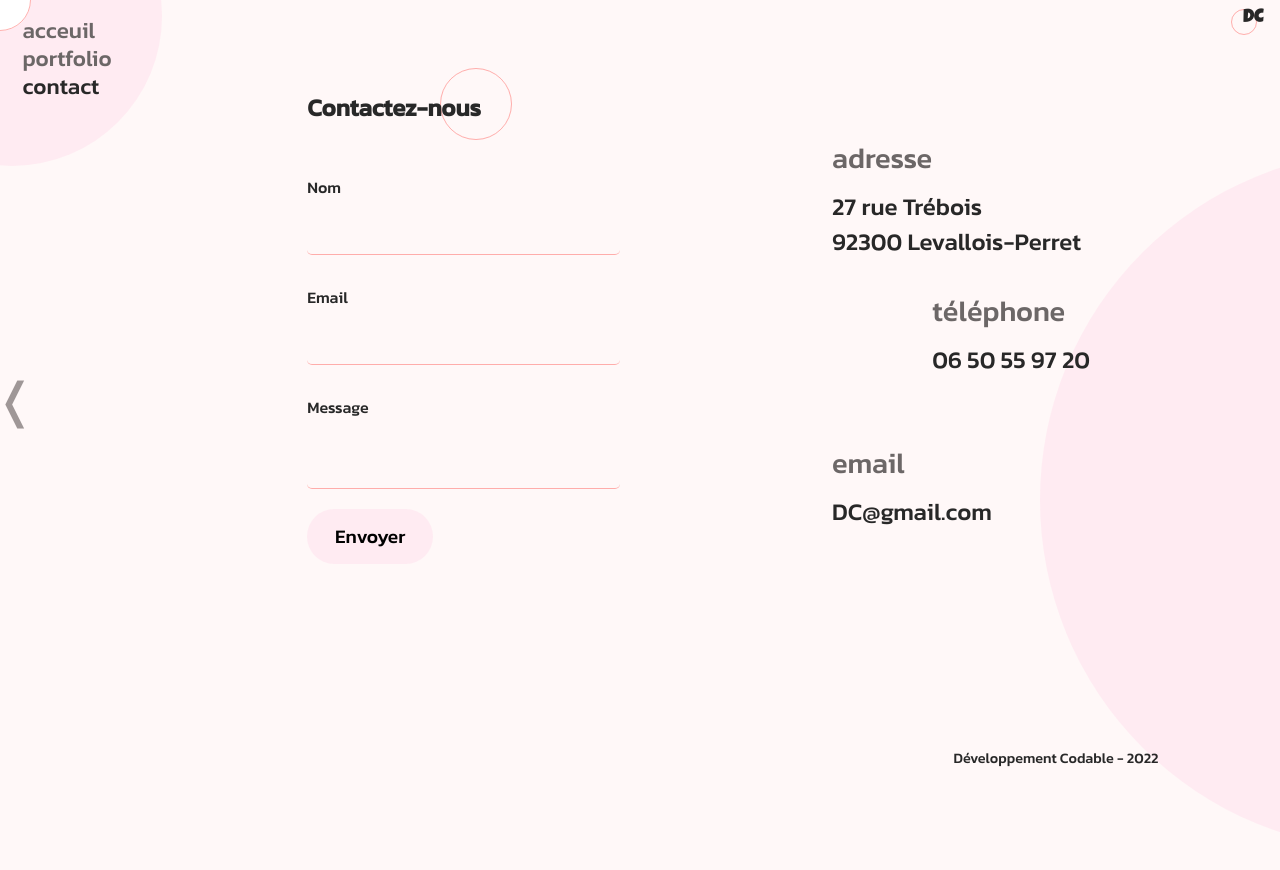
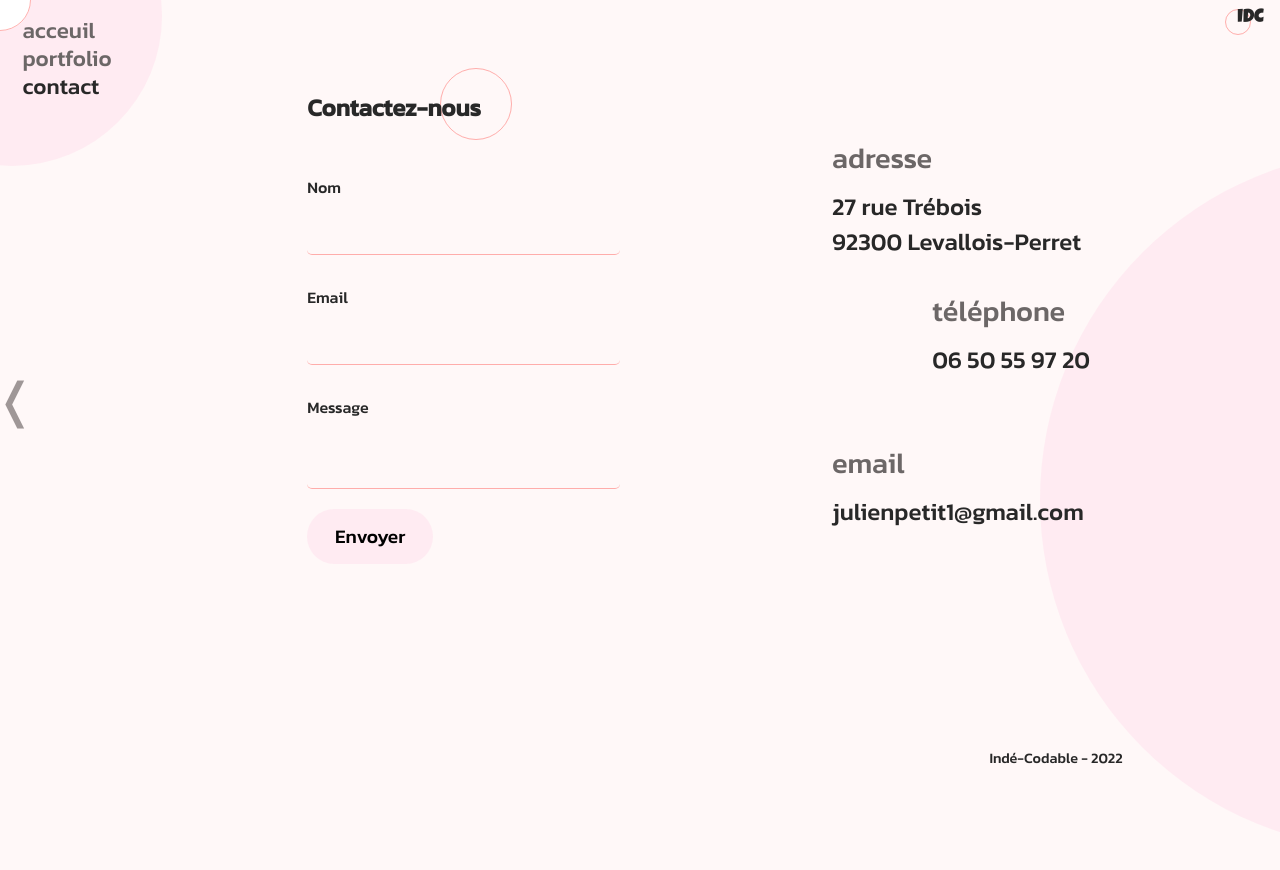
Before and after one commit to JuliusMinus/react-portfolio-or-agency, a React (Create React App) app: page /contact in a window 1280 px wide. Shown: the top 870 px of the page. Built offline with nearby package versions, Linux system fonts and the light colour scheme.

Commit message:
animation

```diff
--- a/src/components/DynamicText.js
+++ b/src/components/DynamicText.js
@@ -3,7 +3,7 @@ import React, { useEffect } from "react";
 const DynamicText = () => {
   useEffect(() => {
     const target = document.getElementById("text-target");
-    let array = ["simple", "clear", "smart", "strong"];
+    let array = ["rapide", "clair", "efficace", "simple"];
     let wordIndex = 0;
     let letterIndex = 0;
 
@@ -18,7 +18,7 @@ const DynamicText = () => {
 
       setTimeout(() => {
         letter.remove();
-      }, 2500);
+      }, 3000);
     };
 
     const loop = () => {
@@ -34,16 +34,16 @@ const DynamicText = () => {
         } else {
           letterIndex = 0;
           wordIndex++;
-          setTimeout(loop, 2500);
+          setTimeout(loop, 3000);
         }
-      }, 80);
+      }, 100);
     };
     loop();
   }, []);
 
   return (
     <span className="dynamic-text">
-      <span>simply</span>
+      <span>Le code</span>
       <span id="text-target"></span>
     </span>
   );
--- a/src/components/Logo.js
+++ b/src/components/Logo.js
@@ -1,9 +1,7 @@
-import React from 'react';
+import React from "react";
 
 const Logo = () => {
-  return (
-<span className="logo">DC</span>
-  );
+  return <span className="logo">IDC</span>;
 };
 
 export default Logo;
--- a/src/components/SocialNetwork.js
+++ b/src/components/SocialNetwork.js
@@ -6,8 +6,9 @@ const SocialNetwork = () => {
 
     icons.forEach((link) => {
       link.addEventListener("mouseover", (e) => {
-        link.style.transform = `translate(${e.offsetX - 20}px,
-     ${e.offsetY - 13}px)`;
+        link.style.transform = `translate(${e.offsetX - 20}px, ${
+          e.offsetY - 13
+        }px)`;
       });
 
       link.addEventListener("mouseleave", () => {
@@ -27,10 +28,9 @@ const SocialNetwork = () => {
           onMouseOver={anim}
         >
           <li>
-            <i className="fa-brands fa-facebook"></i>
+            <i className="fab fa-facebook-f"></i>
           </li>
         </a>
-
         <a
           href="https://www.twitter.com"
           target="_blank"
@@ -39,10 +39,9 @@ const SocialNetwork = () => {
           onMouseOver={anim}
         >
           <li>
-            <i className="fa-brands fa-twitter"></i>
+            <i className="fab fa-twitter"></i>
           </li>
         </a>
-
         <a
           href="https://www.instagram.com"
           target="_blank"
@@ -51,7 +50,7 @@ const SocialNetwork = () => {
           onMouseOver={anim}
         >
           <li>
-            <i className="fa-brands fa-instagram"></i>
+            <i className="fab fa-instagram"></i>
           </li>
         </a>
       </ul>
--- a/src/pages/Contact.js
+++ b/src/pages/Contact.js
@@ -66,14 +66,14 @@ const Contact = () => {
                   className="clipboard"
                   onClick={() => alert("email copié !")}
                 >
-                  DC@gmail.com
+                  julienpetit1@gmail.com
                 </p>
               </CopyToClipboard>
             </div>
           </div>
           <SocialNetwork />
           <div className="credits">
-            <p>Développement Codable - 2022</p>
+            <p>Indé-Codable - 2022</p>
           </div>
         </div>
         <Buttons left={"/projet-4"} />
--- a/src/pages/Home.js
+++ b/src/pages/Home.js
@@ -50,7 +50,7 @@ const Home = () => {
                 bottom: 250,
               }}
             >
-              Développement Codable
+              Indé-Codable
             </motion.h1>
             <motion.h2
               drag
--- a/src/style/components/_socialNetwork.scss
+++ b/src/style/components/_socialNetwork.scss
@@ -1,6 +1,4 @@
 .social-network {
-  overflow: invisible;
-
   position: absolute;
   right: 1rem;
   top: 0;
@@ -24,13 +22,6 @@
     a {
       padding: 1rem;
       transition: 1.1s ease-out;
-
     }
   }
-
-  a:hover {
-    overflow: visible;
-  }
-
-
 }
```
